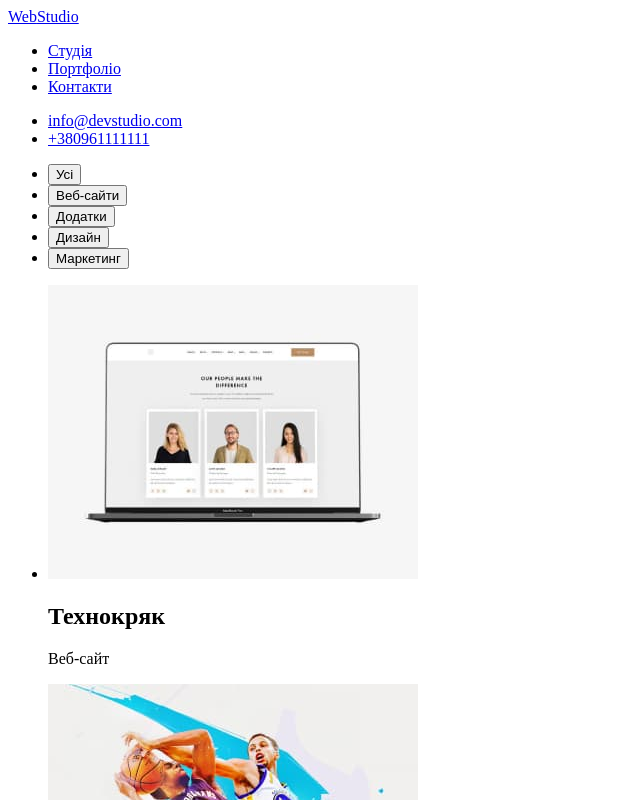
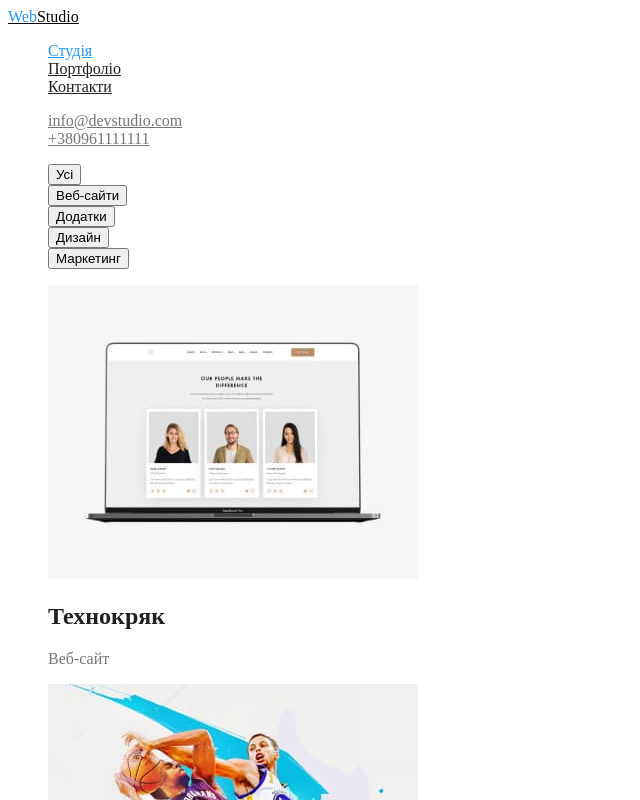
Before and after one commit to DemonVenom666/goit-markup-hw-02, a plain HTML site: page portfolio.html in a window 1280 px wide. Both pictures are taken after a click on the link "Студія". Shown: the top 800 px of the page, without its empty margins (0-640 px from the left). Drawn offline with Linux system fonts and the light colour scheme.

Commit message:
Updates portfolio.html and portfolio.css

```diff
--- /dev/null
+++ b/css/portfolio.css
@@ -0,0 +1,67 @@
+ul {
+    list-style: none;
+}
+
+/* шапка сайту з навігацією*/
+
+.logostudio {
+    color: #000000
+}
+
+.secondary-logo {
+    color: #2196F3;
+}
+
+.site-nav {
+    color: #212121;
+}
+
+.site-nav:hover,
+.site-nav:focus {
+    color: #2196F3;
+}
+
+.auth-nav {
+    color: #757575;
+}
+
+.auth-nav:hover,
+.auth-nav:focus {
+    color: #2196F3;
+}
+
+/*Сторінка портфоліо*/
+
+.main-portfolio{
+    background-color: #ffffff;
+}
+
+.project-title{
+    color: #212121;
+}
+
+.project-text{
+    color: #757575;
+}
+
+/*Підвал*/
+
+.footer {
+    background-color: #2F303A;
+}
+
+.footer-studio {
+    color: #2196F3;
+}
+
+.footer-logo {
+    color: #ffffff;
+}
+
+.address-street {
+    color: #ffffff;
+}
+
+.footer-nav {
+    color: rgba(255, 255, 255, 0.6);
+}
--- a/portfolio.html
+++ b/portfolio.html
@@ -5,24 +5,25 @@
     <meta http-equiv="X-UA-Compatible" content="IE=edge">
     <meta name="viewport" content="width=device-width, initial-scale=1.0">
     <title>Document</title>
+    <link rel="stylesheet" href="./css/portfolio.css">
 </head>
 <body>
 
     <header class="header">
         <!-- Шапка сайту з навігаціею-->
         <nav class="nav">
-            <a href="./index.html" class="logostudio"><span>Web</span>Studio</a>
+            <a href="./index.html" class="logostudio"><span class="secondary-logo">Web</span>Studio</a>
 
             <ul>
-                <li><a href="#" class="studio">Студія</a></li>
-                <li><a href="./portfolio.html" class="portfolio">Портфоліо</a></li>
-                <li><a href="#" class="contacts">Контакти</a></li>
+                <li><a href="#" class="site-nav">Студія</a></li>
+                <li><a href="./portfolio.html" class="site-nav">Портфоліо</a></li>
+                <li><a href="#" class="site-nav">Контакти</a></li>
             </ul>
         </nav>
 
         <ul>
-            <li><a href="mailto:info@devstudio.com" class="email">info@devstudio.com</a></li>
-            <li><a href="tel:+380961111111" class="telefon">+380961111111</a></li>
+            <li><a href="mailto:info@devstudio.com" class="auth-nav">info@devstudio.com</a></li>
+            <li><a href="tel:+380961111111" class="auth-nav">+380961111111</a></li>
         </ul>
 
     </header>
@@ -105,21 +106,22 @@
     </main>
 
     <footer class="footer">
-        <a href="./index.html" class="logostudio"><span>Web</span>Studio</a>
+        <a href="./index.html" class="footer-studio">Web<span class="footer-logo">Studio</span></a>
 
         <address class="address">
             <ul>
                 <li>
-                    <a class="address-street" href="http://goo.gl/maps/RAFGmKEFVeVwXmU8A" target="_blank" rel="noopener noreferrer">м. Київ, пр-т Лесі Українки, 26</a>
+                    <a class="address-street" href="http://goo.gl/maps/RAFGmKEFVeVwXmU8A" target="_blank"
+                        rel="noopener noreferrer">м. Київ, пр-т Лесі Українки, 26</a>
                 </li>
                 <li>
-                    <a href="mailto:info@devstudio.com" class="email">info@devstudio.com</a>
+                    <a href="mailto:info@devstudio.com" class="footer-nav">info@devstudio.com</a>
                 </li>
                 <li>
-                    <a href="tel:+380961111111" class="telefon">+380961111111</a>
+                    <a href="tel:+380961111111" class="footer-nav">+380961111111</a>
                 </li>
             </ul>
-         </address>
+        </address>
     </footer>
 </body>
 </html>
```
